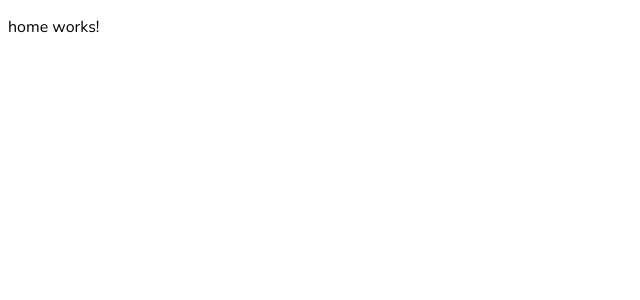
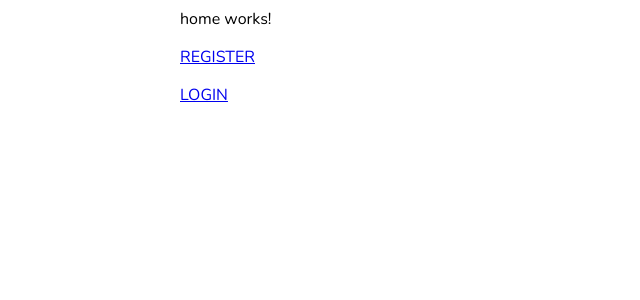
Before and after one commit to igortuag/angular-reqres, an Angular app: page / in a window 1280 px wide. Shown: the top 300 px of the page, without its empty margins (0-640 px from the left). Built offline with nearby package versions, Linux system fonts and the light colour scheme.

Commit message:
add links to form register

```diff
--- a/src/app/app.module.ts
+++ b/src/app/app.module.ts
@@ -12,9 +12,10 @@ import { AuthService } from "./login/auth.service";
 import { UsersService } from "./users/users.service";
 import { UsersModule } from "./users/users.module";
 import { AuthGuard } from "./guard/auth.guard";
+import { RegisterComponent } from './register/register.component';
 
 @NgModule({
-  declarations: [AppComponent, LoginComponent, HomeComponent],
+  declarations: [AppComponent, LoginComponent, HomeComponent, RegisterComponent],
   imports: [
     BrowserModule,
     FormsModule,
--- a/src/app/app.routing.ts
+++ b/src/app/app.routing.ts
@@ -2,11 +2,13 @@ import { ModuleWithProviders } from "@angular/core";
 import { RouterModule } from "@angular/router";
 import { HomeComponent } from "./home/home.component";
 import { LoginComponent } from "./login/login.component";
+import { RegisterComponent } from "./register/register.component";
 import { UsersComponent } from "./users/users.component";
 
 const appRoutes = [
   { path: "", component: HomeComponent },
   { path: "login", component: LoginComponent },
+  { path: "register", component: RegisterComponent },
 ];
 
 export const AppRoutingModule: ModuleWithProviders =
--- a/src/app/home/home.component.html
+++ b/src/app/home/home.component.html
@@ -1,3 +1,9 @@
-<p>
+<div class="container">
   home works!
-</p>
+  <p>
+    <a routerLink="/register">REGISTER</a>
+  </p>
+  <p>
+    <a routerLink="/login">LOGIN</a>
+  </p>
+</div>
```
